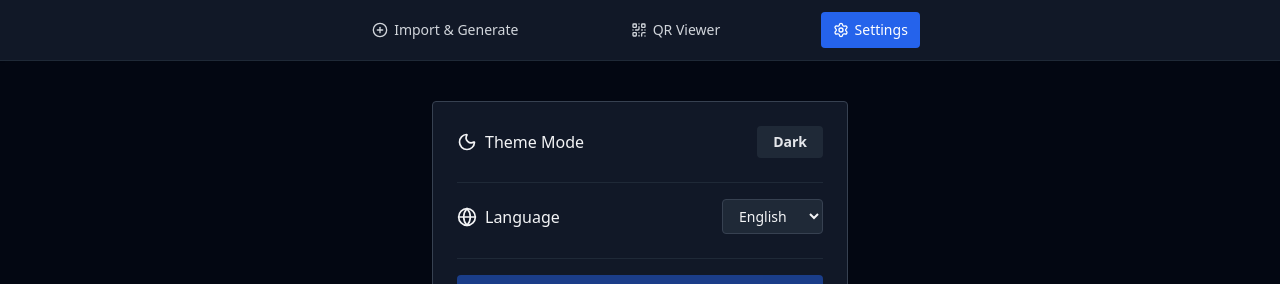
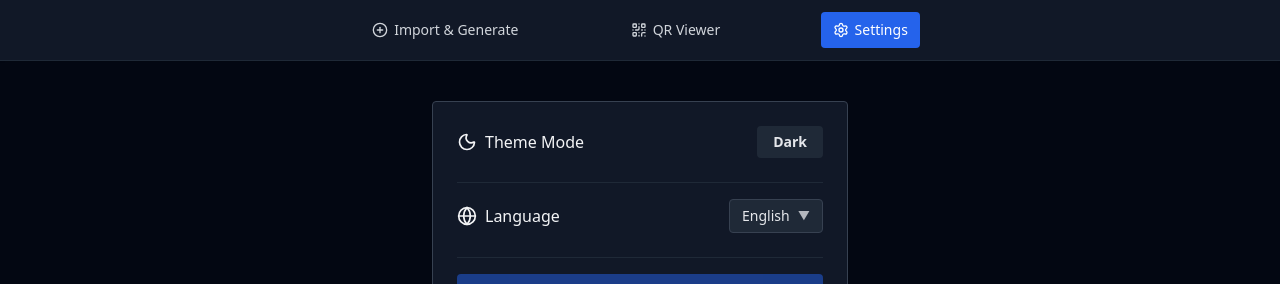
Before and after one commit to Yassermar11/vip-code-manager, a React (Vite) app: page / in a window 1280 px wide. Both pictures are taken after a click on the button "Settings". Shown: the top 284 px of the page. Built offline with nearby package versions, Linux system fonts and the light colour scheme.

Commit message:
Replace browser native language select with custom web dropdown

```diff
--- a/src/components/SettingsView.tsx
+++ b/src/components/SettingsView.tsx
@@ -18,14 +18,19 @@ export const SettingsView: React.FC<SettingsViewProps> = ({
 }) => {
   const [isExporting, setIsExporting] = useState(false);
   const [exportProgress, setExportProgress] = useState(0);
+  const [showLangDropdown, setShowLangDropdown] = useState(false);
+
+  const languages: { code: Language; label: string }[] = [
+    { code: 'en', label: 'English' },
+    { code: 'fr', label: 'Français' },
+    { code: 'ar', label: 'العربية' },
+  ];
+
+  const currentLangLabel = languages.find((l) => l.code === settings.language)?.label || 'English';
 
   const handleThemeToggle = () => {
     const nextTheme: ThemeMode = settings.theme === 'dark' ? 'light' : 'dark';
     onUpdateSettings({ ...settings, theme: nextTheme });
-  };
-
-  const handleLanguageChange = (e: React.ChangeEvent<HTMLSelectElement>) => {
-    onUpdateSettings({ ...settings, language: e.target.value as Language });
   };
 
   const handleExportPdf = async () => {
@@ -124,20 +129,41 @@ export const SettingsView: React.FC<SettingsViewProps> = ({
         </div>
 
         {/* Language */}
-        <div className="flex items-center justify-between pt-4 border-t border-gray-200 dark:border-gray-800">
+        <div className="relative flex items-center justify-between pt-4 border-t border-gray-200 dark:border-gray-800">
           <div className="flex items-center space-x-2">
             <Globe className="w-5 h-5" />
             <span className="font-medium">{t(settings.language, 'language')}</span>
           </div>
-          <select
-            value={settings.language}
-            onChange={handleLanguageChange}
-            className="bg-gray-100 dark:bg-gray-800 border border-gray-300 dark:border-gray-700 rounded py-1.5 px-3 text-sm font-medium focus:outline-none"
-          >
-            <option value="en">English</option>
-            <option value="fr">Français</option>
-            <option value="ar">العربية</option>
-          </select>
+          <div className="relative">
+            <button
+              onClick={() => setShowLangDropdown(!showLangDropdown)}
+              className="bg-gray-100 dark:bg-gray-800 border border-gray-300 dark:border-gray-700 text-gray-800 dark:text-gray-200 rounded py-1.5 px-3 text-sm font-medium flex items-center space-x-2 transition focus:outline-none"
+            >
+              <span>{currentLangLabel}</span>
+              <span className="text-xs opacity-75">▼</span>
+            </button>
+
+            {showLangDropdown && (
+              <div className="absolute right-0 mt-1 w-36 bg-white dark:bg-gray-900 border border-gray-300 dark:border-gray-700 rounded shadow-lg z-30 py-1">
+                {languages.map((lang) => (
+                  <button
+                    key={lang.code}
+                    onClick={() => {
+                      onUpdateSettings({ ...settings, language: lang.code });
+                      setShowLangDropdown(false);
+                    }}
+                    className={`w-full text-left px-3 py-2 text-sm transition hover:bg-gray-100 dark:hover:bg-gray-800 ${
+                      settings.language === lang.code
+                        ? 'font-bold text-blue-600 dark:text-blue-400'
+                        : 'text-gray-800 dark:text-gray-200'
+                    }`}
+                  >
+                    {lang.label}
+                  </button>
+                ))}
+              </div>
+            )}
+          </div>
         </div>
 
         {/* PDF Export */}
```
